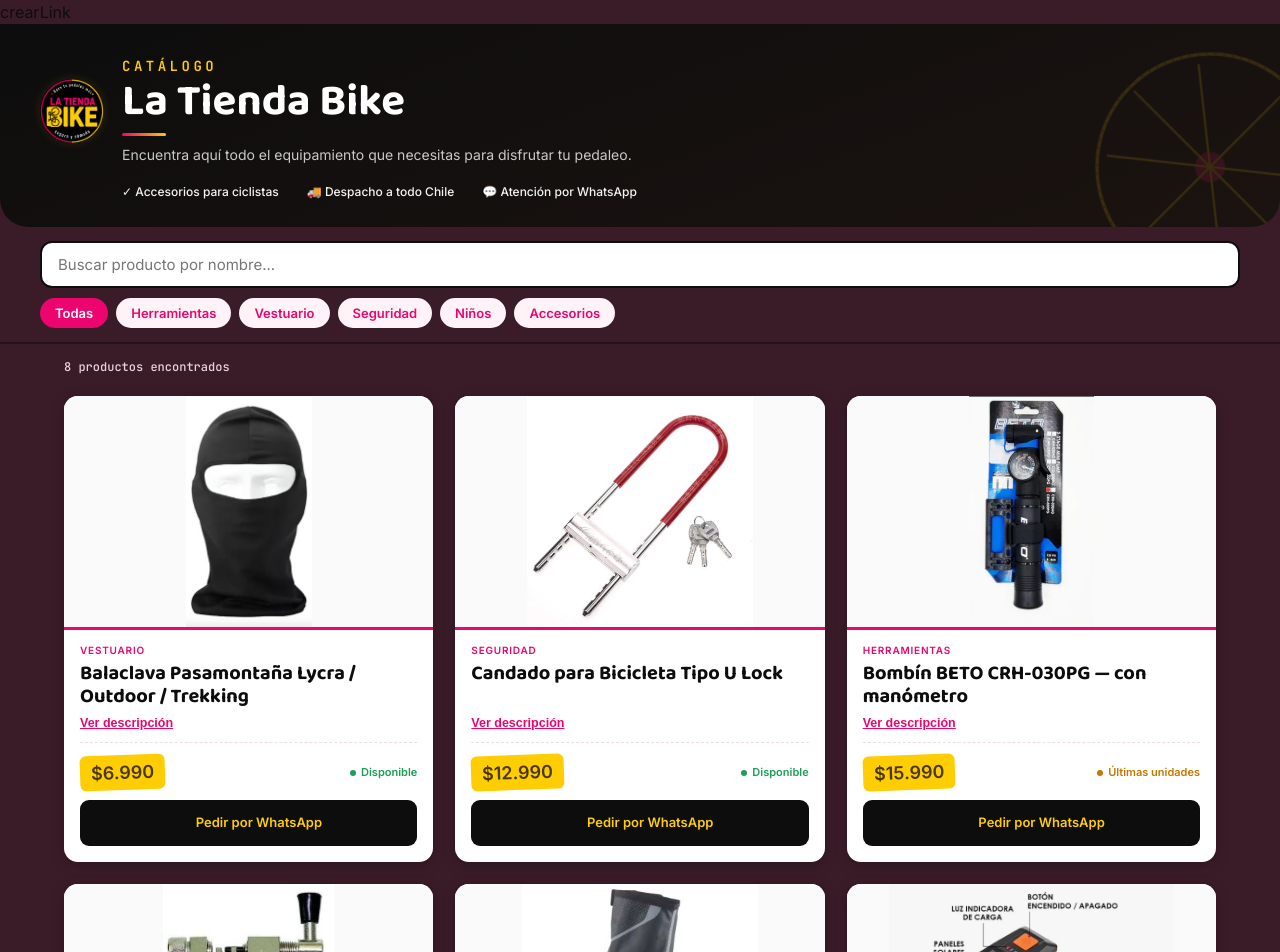
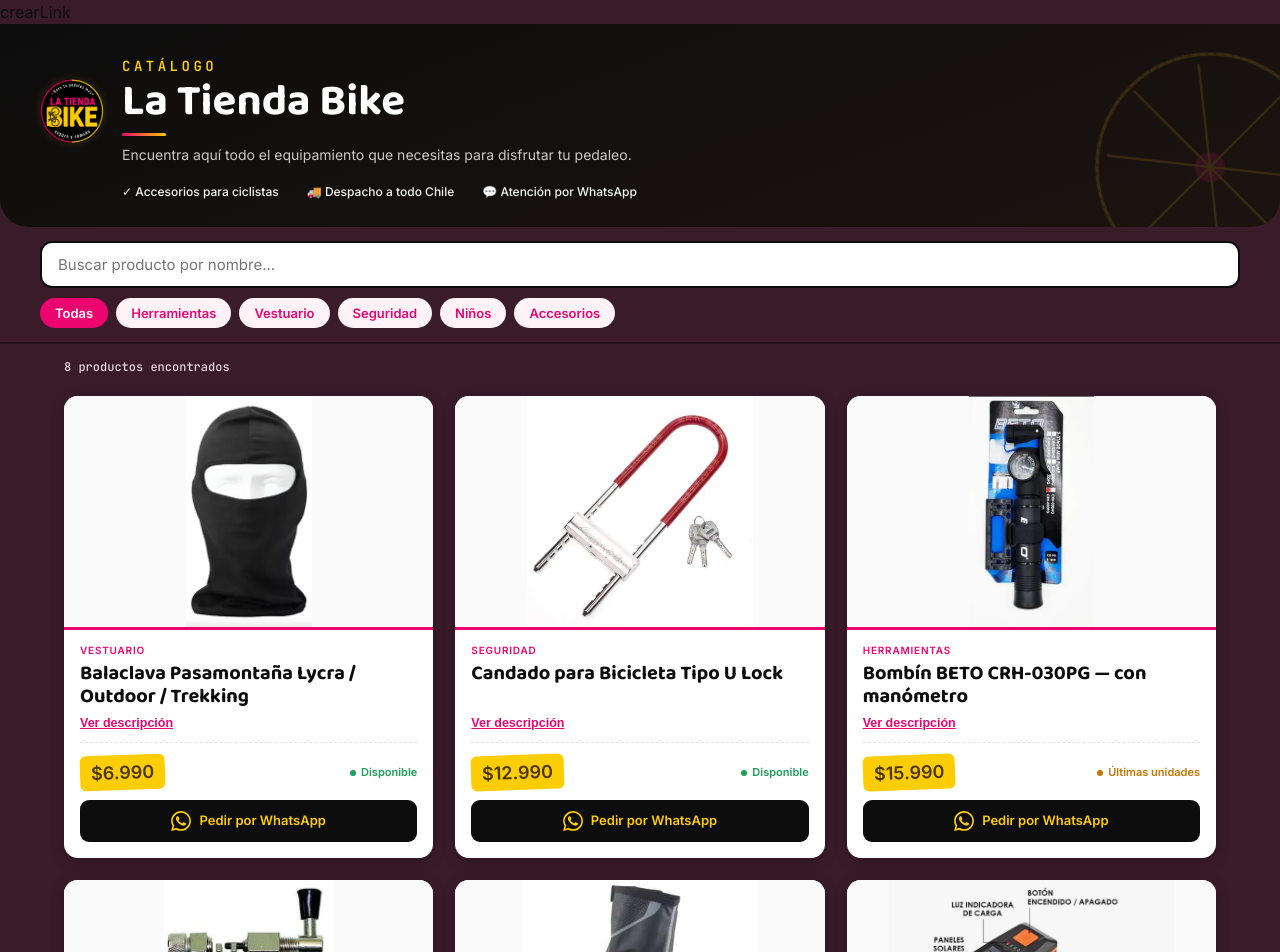
Before and after one commit to Vimaldi80/catalogo_la_tienda_bike, a plain HTML site: page index.html in a window 1280 px wide. Shown: the top 952 px of the page. Drawn offline with Linux system fonts and the light colour scheme.

Commit message:
Actualiza estilos y funcionalidades del catalogo en icono whatssap

```diff
--- a/script.js
+++ b/script.js
@@ -358,8 +358,18 @@ function dibujarProductos(lista) {
           target="_blank"
           rel="noopener"
         >
-          Pedir por WhatsApp
-        </a>
+           <svg
+              class="whatsapp-icon"
+              viewBox="0 0 24 24"
+              aria-hidden="true"
+            >
+              <path
+                d="M20.52 3.48A11.87 11.87 0 0 0 12.05 0C5.49 0 .16 5.33.16 11.89c0 2.1.55 4.15 1.6 5.96L.05 24l6.3-1.65a11.85 11.85 0 0 0 5.69 1.45h.01c6.56 0 11.89-5.33 11.89-11.89 0-3.17-1.23-6.15-3.42-8.43ZM12.05 21.8h-.01a9.88 9.88 0 0 1-5.03-1.38l-.36-.21-3.74.98 1-3.65-.23-.37a9.89 9.89 0 0 1-1.52-5.28C2.16 6.42 6.59 2 12.05 2c2.64 0 5.12 1.03 6.99 2.9a9.83 9.83 0 0 1 2.9 6.99c0 5.46-4.43 9.9-9.89 9.91Zm5.42-7.42c-.3-.15-1.77-.87-2.05-.97-.28-.1-.48-.15-.68.15-.2.3-.77.97-.94 1.17-.17.2-.35.22-.65.07-.3-.15-1.25-.46-2.39-1.48-.88-.79-1.48-1.76-1.65-2.06-.17-.3-.02-.46.13-.61.13-.13.3-.35.45-.52.15-.17.2-.3.3-.5.1-.2.05-.37-.02-.52-.07-.15-.68-1.64-.93-2.24-.25-.59-.5-.51-.68-.52h-.58c-.2 0-.52.07-.8.37-.27.3-1.04 1.02-1.04 2.48 0 1.46 1.07 2.87 1.22 3.07.15.2 2.1 3.2 5.08 4.49.71.31 1.27.49 1.7.63.71.23 1.36.2 1.87.12.57-.09 1.77-.72 2.02-1.41.25-.69.25-1.28.17-1.41-.07-.12-.27-.2-.57-.35Z"
+              />
+            </svg>
+
+            <span>Pedir por WhatsApp</span>
+          </a>
 
       </div>
 
--- a/styles.css
+++ b/styles.css
@@ -669,14 +669,6 @@ body {
     background 0.15s ease;
 }
 
-.whatsapp-btn::before {
-  content: "\ecbd";
-
-  font-family: "tabler-icons";
-
-  font-size: 16px;
-}
-
 .whatsapp-btn:hover {
   transform: translateY(-1px);
 }
@@ -958,3 +950,17 @@ body {
   }
 
 }
+
+.whatsapp-btn {
+  display: flex;
+  align-items: center;
+  justify-content: center;
+  gap: 8px;
+}
+
+.whatsapp-icon {
+  width: 20px;
+  height: 20px;
+  fill: currentColor;
+  flex-shrink: 0;
+}
```
